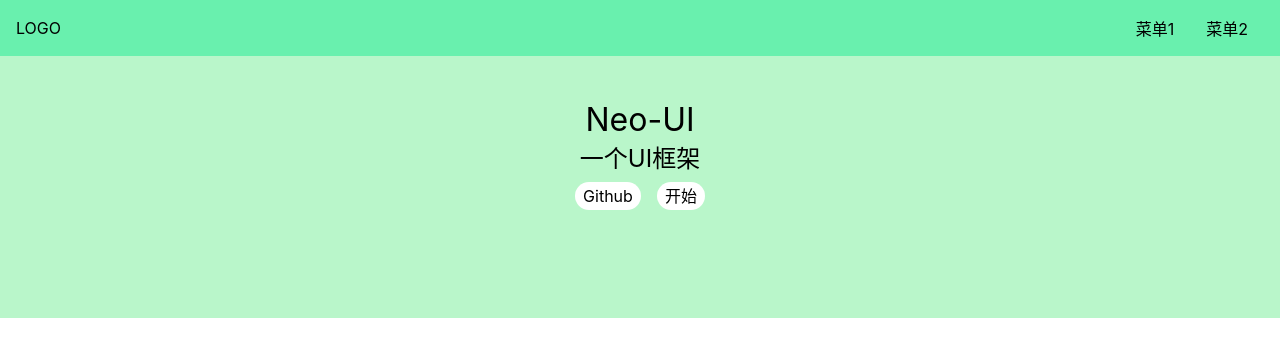
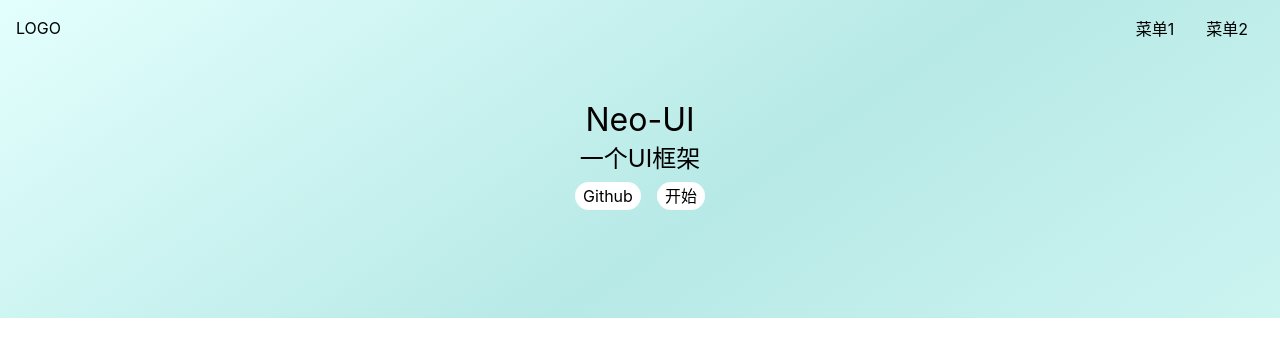
Before and after one commit to jaspermalik/neo-ui, a Vue app: page /#/ in a window 1280 px wide. Shown: the top 356 px of the page. Built offline with nearby package versions, Linux system fonts and the light colour scheme.

Commit message:
背景渐变

```diff
--- a/src/components/Topnav.vue
+++ b/src/components/Topnav.vue
@@ -24,7 +24,6 @@ export default {
 </script>
 <style lang="scss" scoped>
 .topnav {
-  background: #69f0ae;
   display: flex;
   padding: 16px;
   position: fixed;
--- a/src/views/Home.vue
+++ b/src/views/Home.vue
@@ -1,5 +1,5 @@
 <template>
-  <div>
+  <div class="topnav-banner">
     <Topnav />
     <div class="banner">
       <h1>Neo-UI</h1>
@@ -18,13 +18,20 @@ export default {
 };
 </script>
 <style lang="scss" scoped>
+.topnav-banner {
+  background: linear-gradient(
+    145deg,
+    rgba(227, 255, 253, 1) 0%,
+    rgba(183, 233, 230, 1) 58%,
+    rgba(204, 244, 241, 1) 100%
+  );
+}
 .banner {
   padding: 100px 0;
   display: flex;
   justify-content: center;
   align-items: center;
   flex-direction: column;
-  background: #b9f6ca;
   > .actions {
     padding: 8px 0;
     a {
```
